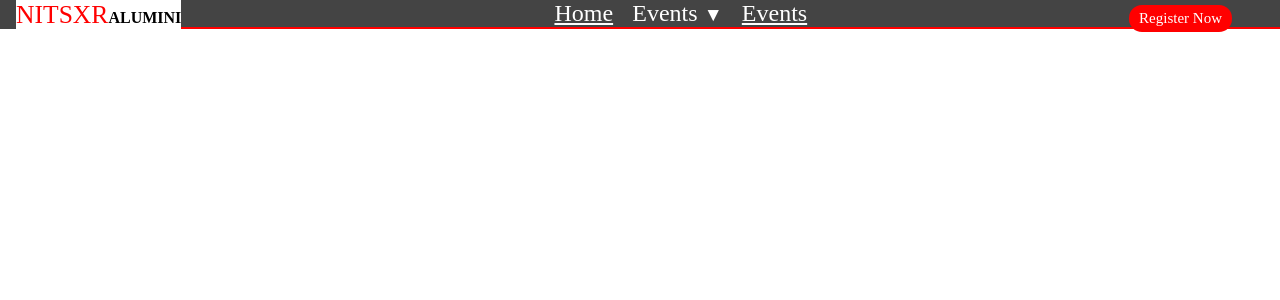
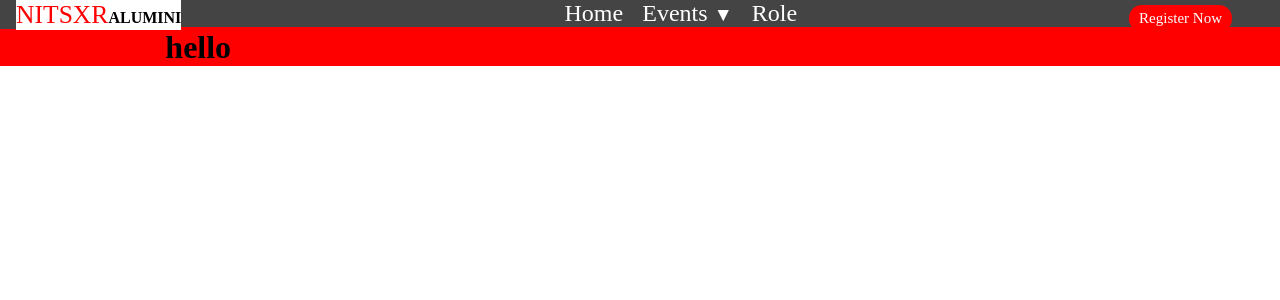
Before and after one commit to kady-z/Alumini, a React (Create React App) app: page /Role in a window 1280 px wide. Shown: the top 300 px of the page. Built offline with nearby package versions, Linux system fonts and the light colour scheme; a web font is replaced by a local one.

Commit message:
Routes For Role And Home Created

```diff
--- a/src/App.js
+++ b/src/App.js
@@ -2,6 +2,7 @@ import React from "react";
 import Home from './components/Home/Home';
 import Events from "./components/Events/Events";
 import Header from "./components/Header/Header";
+import Role from "./components/Roles/Roles"
 
 import {
   BrowserRouter,
@@ -16,6 +17,7 @@ function App() {
         <Routes>
           <Route path="/" element={<Home />} />
           <Route path="Events" element={<Events />} />
+          <Route path="Role" element={<Role />} />
         </Routes>
       </BrowserRouter>
     );
--- a/src/components/Header/Header.css
+++ b/src/components/Header/Header.css
@@ -45,6 +45,7 @@ ul{
   font-size: 1.5rem;
   padding-left: 1.2rem;
   color: #ffffff;
+  text-decoration: none;
 }
 
 .registerbtn{
--- a/src/components/Header/Header.jsx
+++ b/src/components/Header/Header.jsx
@@ -51,7 +51,7 @@ function Header(){
         </ul>
        </li>
        </a>
-       <li ><Link to="/Events" className="upper">Events</Link></li>
+       <li ><Link to="/Role" className="upper">Role</Link></li>
      </ul>
    </div>
    <div className="registerbtn">
--- /dev/null
+++ b/src/components/Roles/Roles.css
@@ -0,0 +1,3 @@
+h1{
+    background-color: red;
+}
--- a/src/components/Roles/Roles.jsx
+++ b/src/components/Roles/Roles.jsx
@@ -0,0 +1,10 @@
+import React from "react";
+import './Roles.css'
+function Role(){
+    return(
+      <>
+<h1>hello</h1>
+      </>
+    )
+}
+export default Role;
```
